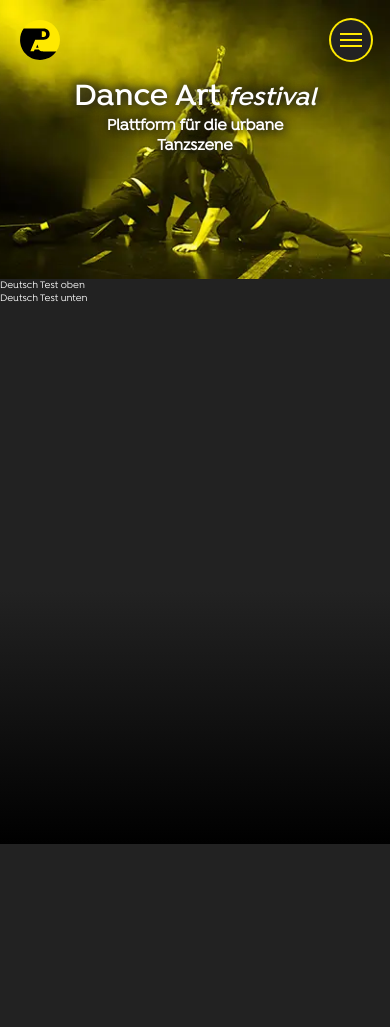
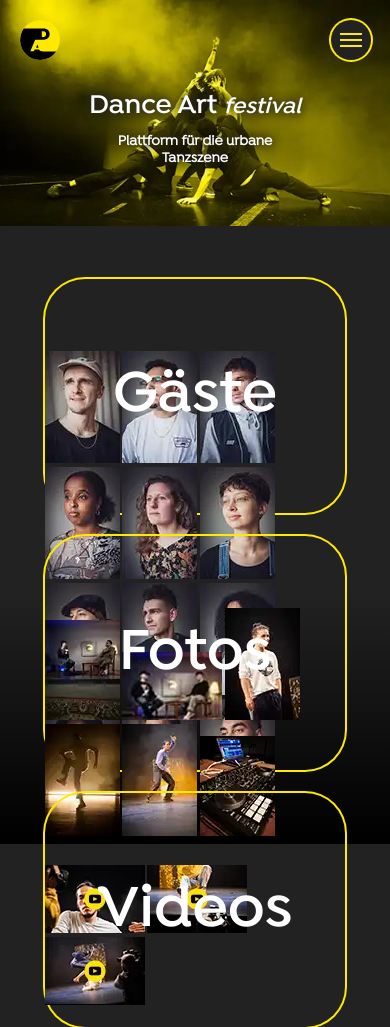
Before and after one commit to TimBittins/danceartfestival, a PHP site: page / in a window 390 px wide. Before the commit the page ends 844 px from the top, so only its background shows below. Run offline with PHP 8.4, Linux system fonts and the light colour scheme; some libraries are stand-ins or nearby versions.

Commit message:
landing-page content / menu moved to header

```diff
--- a/assets/_fonts.scss
+++ b/assets/_fonts.scss
@@ -50,14 +50,16 @@ html {
 
 h1 {
     font-family: isidora-semibold;
-    font-size: clamp(26px, 8vw, 200px);
+    font-size: clamp(20px, 7vw, 200px);
 }
-$h1__margin--top: clamp(7rem, 20vw, 30rem);
+$h1__margin-top--sm: clamp(7rem, 23vw, 13rem);
+$h1__margin-top--dt: clamp(7rem, 23vw, 30rem);
+$h1__margin--bottom: 1rem;
 
 
 h3 {
     font-family: isidora-medium;
-    font-size: clamp(16px, 3vw, 50px);
+    font-size: clamp(14px, 3vw, 50px);
 }
 
 /* T E X T   E F F E C T S */
--- a/assets/_landing-page.scss
+++ b/assets/_landing-page.scss
@@ -1,10 +1,12 @@
-#header__landing-page {
+/* H E A D E R */
+header {
     width: 100%;
     height: 33vh;
     background-color: $grey-dark;
-    background: url('../img/landing_bg_sm.webp') no-repeat center center  / auto 33vh;
+    background: url('../img/landing_bg_sm.webp') no-repeat center top  / 100vw auto;
     h1 {
-        margin-top: $h1__margin--top;
+        margin-top: $h1__margin-top--sm;
+        margin-bottom: $h1__margin--bottom;
         text-shadow: $text-fx__text-shadow--landing-page;
     }
     h3 {
@@ -12,30 +14,61 @@
         text-align: center;
         text-shadow: $text-fx__text-shadow--landing-page;
     }
-
     @media screen and (min-width: $media-query__sm--landscape) {
         height: 100vh;
-        background: url('../img/landing_bg_sm.webp') no-repeat center top  / 100vw auto;
-
     }
 
     @media screen and (min-width: $media-query__tb) {
-
         height: 50vw;
-        background: url('../img/landing_bg_sm.webp') no-repeat center top  / 100vw auto;
-
+        h1 {
+            margin-top: $h1__margin-top--dt;
+        }
         h3 {
             margin: 0 15vw;
         }
     }
-
     @media screen and (min-width: $media-query__tb--landscape) {
         height: 70vh;
-        background: url('../img/landing_bg_sm.webp') no-repeat center top  / 100vw auto;
-
     }
     @media screen and (min-width: $media-query__laptop) {
         height: 100vh;
+        background: url('../img/landing_bg_dt.webp') no-repeat center top  / 100% auto;
+    }
+}
+
+/* C T A s */
+// Container
+.landing-page__cta {
+    position: relative;
+    top: 0;
+    left: 0;
+    display: flex;
+    flex-wrap: wrap;
+    justify-content: center;
+    align-items: center;
+    gap: clamp(4vw, 6vw, 10vw);
+}
+.cta__container {
+    width: clamp(200px, 80vw, 300px);
+    height: clamp(150px, 60vw, 240px);
+    box-shadow: 0 0 0 0.2rem $yellow-main;
+    border-radius: 40px;
+
+    h2 {
+        position: relative;
+        top: 35%;
+        left: 0;
+        font-family: isidora-semibold;
+        font-size: 6rem;
+        text-align: center;
     }
 
+    @media screen and (min-width: $media-query__laptop) {
+        &:hover {
+            box-shadow: $box-shadow__hover;
+            h2 {
+                color: $contrast-blue;
+            }
+        }
+    }
 }
--- a/assets/_menu.scss
+++ b/assets/_menu.scss
@@ -1,9 +1,10 @@
 /* M E N U */
 .menu {
     position: fixed;
+    top: 0;
+    left: 0;
     height: 100vh;
     width: 100vw;
-    z-index: 90;
 
     & label {
         position: fixed;
@@ -40,19 +41,26 @@
             box-shadow: 0 0 0 0.2rem $white;
         }
         &:hover {
-            box-shadow: 0 0 0 4px $contrast-blue;
+            box-shadow: $box-shadow__hover;
         }
     }
 }
 // Logo
 .daf-logo {
     left: $icon__big--padding;
+    border-radius: 50%;
+    transition: box-shadow 0.3s ease;
 
     @media screen and (min-width: $media-query__sm--landscape) {
         top: 15px;
     }
     @media screen and (min-width: $media-query__tb) {
         top: $icon__big--padding;
+    }
+    @media screen and (min-width: $media-query__laptop) {
+        &:hover {
+            box-shadow: $box-shadow__hover;
+        }
     }
 }
 
@@ -154,6 +162,7 @@
 
 /* M E N U   B A R S */
 .menu__container {
+    // display: none;
     position: absolute;
     top: 0;
     right: 0;
@@ -185,7 +194,7 @@
     background: $grey-dark;
     box-shadow: 0 0 0 2px $yellow-main;
     border-radius: 2rem;
-    transform: translate(100vw, 0);
+    transform: translate(100vw, 0);z-index: 90;
 
     @media screen and (min-width: $media-query__sm--landscape) {
         top: 15px;
@@ -330,7 +339,10 @@
 }
 
 /* M E N U   B A R S   A N I M A T I O N */
-#navigation:checked ~ .menu__container > .menu__bar {
+// #navigation:checked ~ .menu__container {
+//     z-index: -1s;
+// }
+#navigation:checked ~ .menu > .menu__container > .menu__bar {
     background: $grey-dark-transparent;
     @media screen and (min-width: $media-query__laptop) {
         background: transparent;
@@ -343,9 +355,9 @@
 .menu__bar--social-media {
     transition: transform 0.6s ease;
 }
-#navigation:checked ~ .menu__container > .menu__bar > .menu__bar--privacy,
-#navigation:checked ~ .menu__container > .menu__bar > .menu__bar--languages,
-#navigation:checked ~ .menu__container > .menu__bar > .menu__bar--pages,
-#navigation:checked ~ .menu__container > .menu__bar > .menu__bar--social-media {
+#navigation:checked ~ .menu > .menu__container > .menu__bar > .menu__bar--privacy,
+#navigation:checked ~ .menu > .menu__container > .menu__bar .menu__bar--languages,
+#navigation:checked ~ .menu > .menu__container > .menu__bar .menu__bar--pages,
+#navigation:checked ~ .menu > .menu__container > .menu__bar .menu__bar--social-media {
     transform: translate(0, 0);
 }
--- a/assets/_units.scss
+++ b/assets/_units.scss
@@ -25,3 +25,6 @@ $media-query__tb: 768px;
 $media-query__tb--landscape: 840px;
 $media-query__laptop: 1025px;
 $media-query__desktop: 1400px;
+
+/* S T Y L E S */
+$box-shadow__hover: 0 0 0 4px $contrast-blue;
--- a/css/style.css
+++ b/css/style.css
@@ -2,6 +2,7 @@
 /* I C O N S */
 /* M E N U  A R E A */
 /* M E D I A   Q U E R I E S */
+/* S T Y L E S */
 /* F O N T   F A M I L Y */
 @font-face {
   font-family: isidora;
@@ -60,12 +61,12 @@ html {
 
 h1 {
   font-family: isidora-semibold;
-  font-size: clamp(26px, 8vw, 200px);
+  font-size: clamp(20px, 7vw, 200px);
 }
 
 h3 {
   font-family: isidora-medium;
-  font-size: clamp(16px, 3vw, 50px);
+  font-size: clamp(14px, 3vw, 50px);
 }
 
 /* T E X T   E F F E C T S */
@@ -221,9 +222,10 @@ html {
 /* M E N U */
 .menu {
   position: fixed;
+  top: 0;
+  left: 0;
   height: 100vh;
   width: 100vw;
-  z-index: 90;
 }
 
 .menu label {
@@ -274,6 +276,11 @@ html {
 
 .daf-logo {
   left: min(30px, 5vw);
+  border-radius: 50%;
+  -webkit-transition: -webkit-box-shadow 0.3s ease;
+  transition: -webkit-box-shadow 0.3s ease;
+  transition: box-shadow 0.3s ease;
+  transition: box-shadow 0.3s ease, -webkit-box-shadow 0.3s ease;
 }
 
 @media screen and (min-width: 420px) {
@@ -285,6 +292,13 @@ html {
 @media screen and (min-width: 768px) {
   .daf-logo {
     top: min(30px, 5vw);
+  }
+}
+
+@media screen and (min-width: 1025px) {
+  .daf-logo:hover {
+    -webkit-box-shadow: 0 0 0 4px #19d0ff;
+            box-shadow: 0 0 0 4px #19d0ff;
   }
 }
 
@@ -454,6 +468,7 @@ html {
   border-radius: 2rem;
   -webkit-transform: translate(100vw, 0);
           transform: translate(100vw, 0);
+  z-index: 90;
 }
 
 @media screen and (min-width: 420px) {
@@ -676,12 +691,12 @@ html {
 }
 
 /* M E N U   B A R S   A N I M A T I O N */
-#navigation:checked ~ .menu__container > .menu__bar {
+#navigation:checked ~ .menu > .menu__container > .menu__bar {
   background: rgba(34, 34, 34, 0.8);
 }
 
 @media screen and (min-width: 1025px) {
-  #navigation:checked ~ .menu__container > .menu__bar {
+  #navigation:checked ~ .menu > .menu__container > .menu__bar {
     background: transparent;
   }
 }
@@ -696,10 +711,10 @@ html {
   transition: transform 0.6s ease, -webkit-transform 0.6s ease;
 }
 
-#navigation:checked ~ .menu__container > .menu__bar > .menu__bar--privacy,
-#navigation:checked ~ .menu__container > .menu__bar > .menu__bar--languages,
-#navigation:checked ~ .menu__container > .menu__bar > .menu__bar--pages,
-#navigation:checked ~ .menu__container > .menu__bar > .menu__bar--social-media {
+#navigation:checked ~ .menu > .menu__container > .menu__bar > .menu__bar--privacy,
+#navigation:checked ~ .menu > .menu__container > .menu__bar .menu__bar--languages,
+#navigation:checked ~ .menu > .menu__container > .menu__bar .menu__bar--pages,
+#navigation:checked ~ .menu > .menu__container > .menu__bar .menu__bar--social-media {
   -webkit-transform: translate(0, 0);
           transform: translate(0, 0);
 }
@@ -751,51 +766,100 @@ html {
           box-shadow: 0 0 0 0.3rem #ffffff;
 }
 
-#header__landing-page {
+/* H E A D E R */
+header {
   width: 100%;
   height: 33vh;
   background-color: #222222;
-  background: url("../img/landing_bg_sm.webp") no-repeat center center/auto 33vh;
+  background: url("../img/landing_bg_sm.webp") no-repeat center top/100vw auto;
 }
 
-#header__landing-page h1 {
-  margin-top: clamp(7rem, 20vw, 30rem);
+header h1 {
+  margin-top: clamp(7rem, 23vw, 13rem);
+  margin-bottom: 1rem;
   text-shadow: 2px 2px 10px #222222, -2px -2px 10px #222222;
 }
 
-#header__landing-page h3 {
+header h3 {
   margin: 0 25vw;
   text-align: center;
   text-shadow: 2px 2px 10px #222222, -2px -2px 10px #222222;
 }
 
 @media screen and (min-width: 420px) {
-  #header__landing-page {
+  header {
     height: 100vh;
-    background: url("../img/landing_bg_sm.webp") no-repeat center top/100vw auto;
   }
 }
 
 @media screen and (min-width: 768px) {
-  #header__landing-page {
+  header {
     height: 50vw;
-    background: url("../img/landing_bg_sm.webp") no-repeat center top/100vw auto;
   }
-  #header__landing-page h3 {
+  header h1 {
+    margin-top: clamp(7rem, 23vw, 30rem);
+  }
+  header h3 {
     margin: 0 15vw;
   }
 }
 
 @media screen and (min-width: 840px) {
-  #header__landing-page {
+  header {
     height: 70vh;
-    background: url("../img/landing_bg_sm.webp") no-repeat center top/100vw auto;
   }
 }
 
 @media screen and (min-width: 1025px) {
-  #header__landing-page {
+  header {
     height: 100vh;
+    background: url("../img/landing_bg_dt.webp") no-repeat center top/100% auto;
+  }
+}
+
+/* C T A s */
+.landing-page__cta {
+  position: relative;
+  top: 0;
+  left: 0;
+  display: -webkit-box;
+  display: -ms-flexbox;
+  display: flex;
+  -ms-flex-wrap: wrap;
+      flex-wrap: wrap;
+  -webkit-box-pack: center;
+      -ms-flex-pack: center;
+          justify-content: center;
+  -webkit-box-align: center;
+      -ms-flex-align: center;
+          align-items: center;
+  gap: clamp(4vw, 6vw, 10vw);
+}
+
+.cta__container {
+  width: clamp(200px, 80vw, 300px);
+  height: clamp(150px, 60vw, 240px);
+  -webkit-box-shadow: 0 0 0 0.2rem #feea01;
+          box-shadow: 0 0 0 0.2rem #feea01;
+  border-radius: 40px;
+}
+
+.cta__container h2 {
+  position: relative;
+  top: 35%;
+  left: 0;
+  font-family: isidora-semibold;
+  font-size: 6rem;
+  text-align: center;
+}
+
+@media screen and (min-width: 1025px) {
+  .cta__container:hover {
+    -webkit-box-shadow: 0 0 0 4px #19d0ff;
+            box-shadow: 0 0 0 4px #19d0ff;
+  }
+  .cta__container:hover h2 {
+    color: #19d0ff;
   }
 }
 
--- a/index.html
+++ b/index.html
@@ -14,16 +14,20 @@
     <script src="node_modules/jquery/dist/jquery.js"></script>
     <script src="js/menu-script.js"></script>
 </head>
+
 <body>
+    <div id="website">
+<header>
     <nav>
         <a href="#" id="home"><img class="menu__icon--big daf-logo" src="img/daf_logo.svg" alt="Dance Art festival Logo"></a>
-        <div class="menu">
         <input type="checkbox" name="navigation switch" id="navigation">
         <label for="navigation">
             <div class="menu__button menu__icon--big">
                 <div class="menu__button--lines"></div>
             </div>
         </label>
+
+        <div class="menu">
             <div class="menu__container">
                 <div class="menu__bar">
                     <ul class="menu__bar--privacy">
@@ -38,7 +42,7 @@
                         <li lang="de"><a href="#" id="fotos"><p>Fotos</p></a></li>
                         <li lang="en"><a href="#" id="photos"><p>Photos</p></a></li>
                         <li><a href="#" id="videos"><p>Videos</p></a></li>
-                        <li><a href="#" id="partners"><p>Partners</p></a></li>
+                        <li><a href="#" id="partners"><p>Partner</p></a></li>
                     </ul>
                     <ul class="menu__bar--social-media">
                         <li><a href="#"><img class="menu__icon--small" src="img/sm_ig.svg" alt="Instagram Icon"></a></li>
@@ -62,29 +66,61 @@
             </div>
         </div>
     </nav>
-    <div id="website">
-    <header id="header__landing-page">
     <h1>Dance Art <em><small>festival</small></em></h1>
     <h3 lang="de">Plattform für die urbane Tanzszene</h3>
     <h3 lang="en">Platform for the urban dance scene</h3>
 </header>
+
 <main>
     <div id="website-content">
-        <div class="index-box">
-        <p lang="en">English test up</p>
-        <p lang="de">Deutsch Test oben</p>
+        <article class="landing-page__cta">
+            <div class="cta__container">
+                <h2 lang="de">Gäste</h2>
+                <h2 lang="en">Guests</h2>
+                <div class="cta-container__content">
+                    <img class="cta-containter__img--guests" src="img/landing_guests_aleks.webp" alt="Aleks">
+                    <img src="img/landing_guests_dalil.webp" alt="Dalil">
+                    <img src="img/landing_guests_denko.webp" alt="Denko">
+                    <img src="img/landing_guests_iman.webp" alt="Iman">
+                    <img src="img/landing_guests_laura.webp" alt="Laura">
+                    <img src="img/landing_guests_lisa.webp" alt="Lisa">
+                    <img src="img/landing_guests_loopi.webp" alt="Loopi">
+                    <img src="img/landing_guests_robozee.webp" alt="Robozee">
+                    <img src="img/landing_guests_siham.webp" alt="Sihäm">
+                    <img src="img/landing_guests_tim.webp" alt="Tim">
+                    <img src="img/landing_guests_vunky.webp" alt="Vunky Lao">
+                    <img src="img/landing_guests_youssef.webp" alt="Youssef">
+                </div>
+            </div>
+            <div class="cta__container">
+                <h2 lang="de">Fotos</h2>
+                <h2 lang="en">Photos</h2>
+                <div class="cta-container__content">
+                    <img src="img/landing_fotos_interview1.webp" alt="Interview 1">
+                    <img src="img/landing_fotos_interview2.webp" alt="Interview 2">
+                    <img src="img/landing_fotos_loopi.webp" alt="Loopi">
+                    <img src="img/landing_fotos_youssef.webp" alt="Youssef">
+                    <img src="img/landing_fotos_siham.webp" alt="Sihäm">
+                    <img src="img/landing_fotos_djpult.webp " alt="DJ Pult">
+                </div>
+            </div>
+            <div class="cta__container">
+                <h2>Videos</h2>
+                <div class="cta-container__content">
+                    <img src="img/landing_video_vunky.webp" alt="Kamera auf Vunky">
+                    <img src="img/landing_video_aleks.webp" alt="Kamera auf Aleks">
+                    <img src="img/landing_video_loopi.webp" alt="Kamera auf Loopi">
+                </div>
+            </div>
+        </article>
 
-            <p lang="en">This is Index Area</p>
-            <p lang="en">English test down</p>
-            <p lang="de">Deutsch Test unten</p>
-        </div>
+
 
     </div>
 </main>
-    </div>
+
 <script>
         console.log(window.innerWidth);
 </script>
-
 </body>
 </html>
```
Also changed, not shown: img/BehindTheScene_Aleks.webp (deleted), img/BehindTheScene_Loopi_02.webp (deleted), img/BehindTheScene_Vunky.webp (deleted), img/landing_fotos_interview2.webp, img/landing_guests_lisa.webp (added), img/landing_guests_tim.webp (added), img/landing_video_aleks.webp (added), img/landing_video_loopi.webp (added), img/landing_video_vunky.webp (added). Lines whose indentation alone changed are shown as unchanged.
